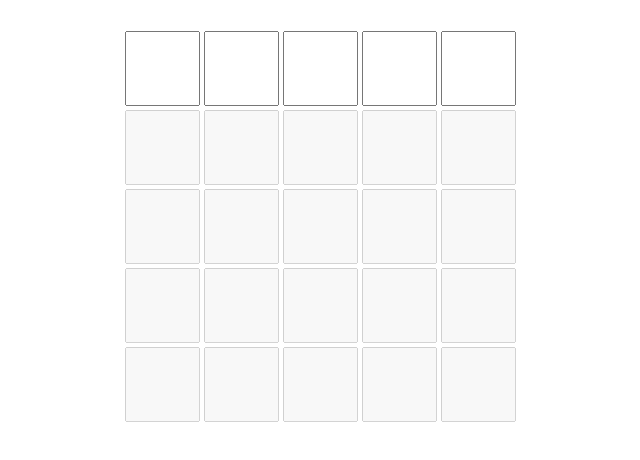
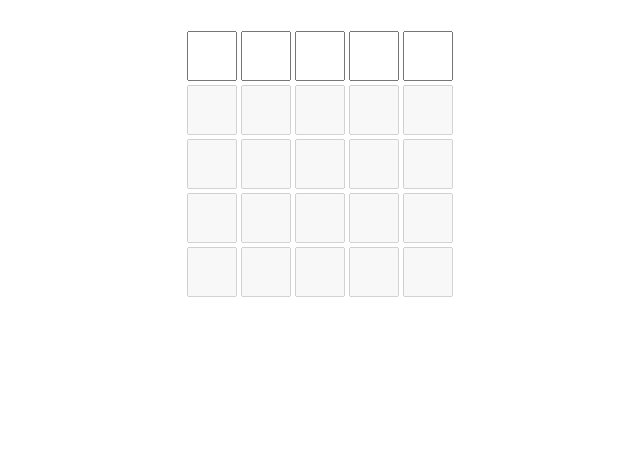
Before and after one commit to tgruetzm/w0rds, a plain HTML site: page wxrd4.html in a window 1280 px wide. Shown: the part 72-532 px from the top of the page, without its empty margins (320-960 px from the left). Drawn offline with Linux system fonts and the light colour scheme.

Commit message:
changed sizing

```diff
--- a/styles.css
+++ b/styles.css
@@ -1,8 +1,8 @@
 input[type=text]
 {
-   width: 75px;
-   height: 75px;
-   font-size: 5rem;
+   width: 50px;
+   height: 50px;
+   font-size: 50px;
    text-transform:uppercase;
    text-align: center;
    font-family: 'Clear Sans', 'Helvetica Neue', Arial, sans-serif;
--- a/wxrd4.html
+++ b/wxrd4.html
@@ -1,5 +1,6 @@
 <html>
     <header>
+        <meta name="viewport" content="width=device-width, initial-scale=1.0">
         <link rel="stylesheet" href="styles.css">
         <script src="jquery.min.js"></script>
         <script src="core.js"></script>
```
